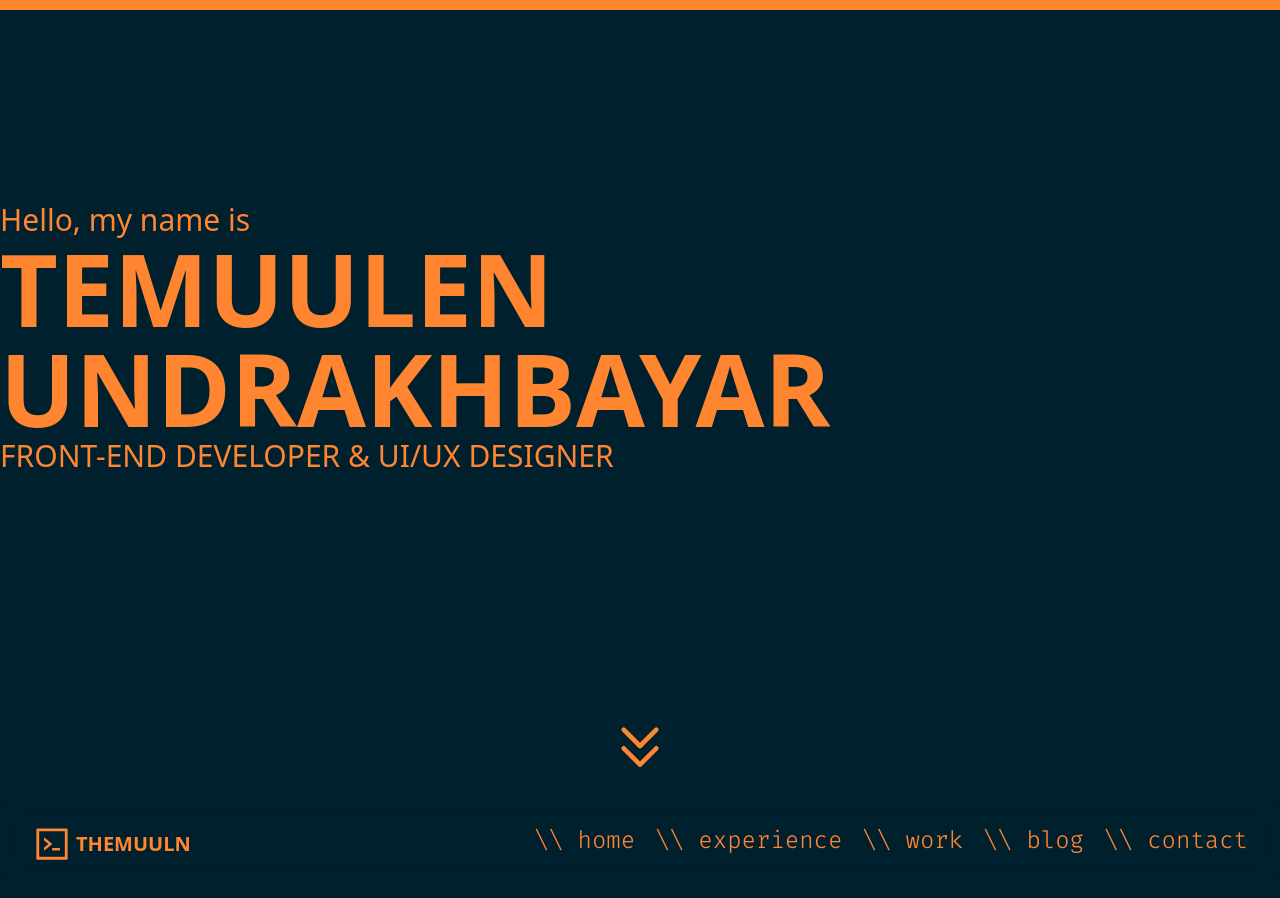
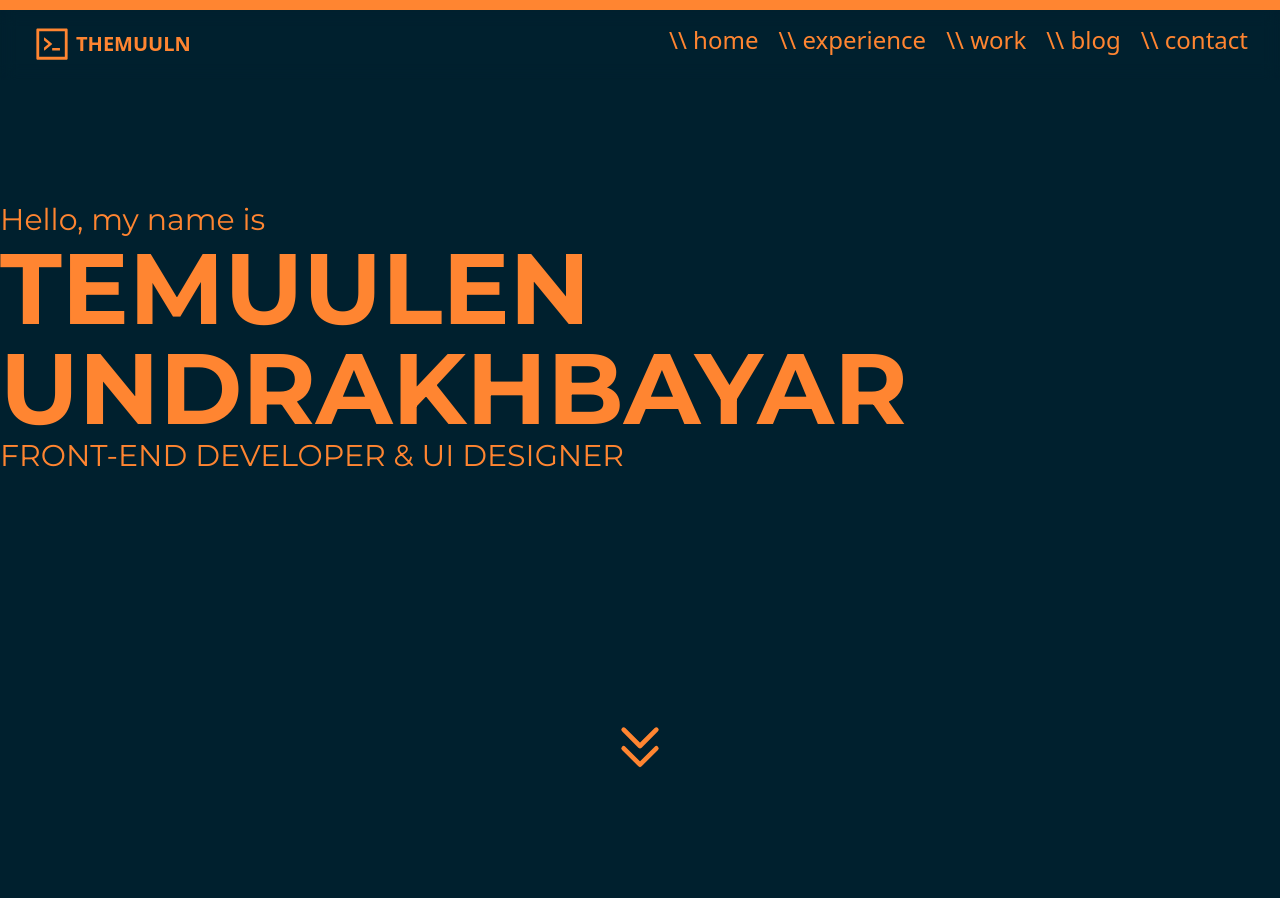
Before and after one commit to themuuln/final-portfolio, a Next.js app: page / in a window 1280 px wide. Shown: the top 898 px of the page. Built offline with nearby package versions, Linux system fonts and the light colour scheme.

Commit message:
husky test

```diff
--- a/app/layout.tsx
+++ b/app/layout.tsx
@@ -1,3 +1,5 @@
+import FooterSection from "@/components/footer/FooterSection";
+import HeaderSection from "@/components/header/HeaderSection";
 import "./globals.css";
 
 export default function RootLayout({
@@ -9,7 +11,9 @@ export default function RootLayout({
     <html lang="en">
       <head />
       <body>
+        <HeaderSection />
         <>{children}</>
+        <FooterSection />
       </body>
     </html>
   );
--- a/app/page.tsx
+++ b/app/page.tsx
@@ -9,9 +9,7 @@ export default function Home() {
     <>
       <ProgressBar />
       <HeroSection />
-      <HeaderSection />
       <MainSection />
-      <FooterSection />
     </>
   );
 }
--- a/components/footer/FooterSection.tsx
+++ b/components/footer/FooterSection.tsx
@@ -1,7 +1,7 @@
 const FooterSection = () => {
   return (
     <>
-      <div className=""></div>
+      <div className="">Footer Section</div>
     </>
   );
 };
--- a/components/header/HeaderLeft.tsx
+++ b/components/header/HeaderLeft.tsx
@@ -1,5 +1,6 @@
 import { IconContext } from "react-icons";
 import { AiOutlineCode } from "react-icons/ai";
+import { motion } from "framer-motion";
 
 type Props = {
   context: String;
@@ -7,12 +8,16 @@ type Props = {
 const HeaderLeft = ({ context }: Props) => {
   return (
     <>
-      <div className="leftSideHeader flex items-center gap-1 text-xl font-bold text-brand_main-500">
+      <motion.div
+        initial={{ x: -200 }}
+        animate={{ x: 0 }}
+        className="leftSideHeader flex items-center gap-1 text-xl font-bold text-brand_main-500"
+      >
         <IconContext.Provider value={{ size: "2em" }}>
           <AiOutlineCode />
         </IconContext.Provider>
         {context}
-      </div>
+      </motion.div>
     </>
   );
 };
--- a/components/header/HeaderSection.tsx
+++ b/components/header/HeaderSection.tsx
@@ -12,7 +12,7 @@ const firacode = Fira_Code({
 const HeaderSection = () => {
   return (
     <>
-      <div className="sticky top-0  h-[80px] w-full  py-6 px-8 backdrop-blur">
+      <div className="fixed top-0  h-[80px] w-full  py-6 px-8 backdrop-blur">
         <div className="flex justify-between">
           <HeaderLeft context={"THEMUULN"} />
           <HeaderRight />
--- a/components/hero/HeroSection.tsx
+++ b/components/hero/HeroSection.tsx
@@ -4,20 +4,25 @@ import ScrollDownAnimation from "./ScrollDownAnimation";
 import Role from "./Role";
 import HeroMyName from "./HeroMyName";
 import HelloGreetings from "./HeroGreetings";
+import { Montserrat } from "@next/font/google";
+
+const montserrat = Montserrat({
+  subsets: ["latin"],
+  weight: ["300", "400", "500", "600", "700", "800", "900"],
+  variable: "--font-montserrat",
+});
 
 function HeroSection() {
   return (
     <>
       <main
-        className={
-          "flex min-h-screen w-screen items-center justify-center bg-brand_bg-500 text-brand_main-500"
-        }
+        className={`${montserrat.className} flex min-h-screen w-screen items-center justify-center bg-brand_bg-500 text-brand_main-500`}
       >
         <motion.div className="container flex h-full flex-col items-center justify-center">
           <div className="textContainer flex select-none flex-col justify-start text-7xl">
             <HelloGreetings greetings={"Hello, my name is"} />
             <HeroMyName myName={"temuulen undrakhbayar"} />
-            <Role role={"Front-end Developer & UI/UX Designer"} />
+            <Role role={"Front-end Developer & UI Designer"} />
           </div>
         </motion.div>
         <ScrollDownAnimation />
--- a/package.json
+++ b/package.json
@@ -6,7 +6,8 @@
     "dev": "next dev",
     "build": "next build",
     "start": "next start",
-    "lint": "next lint"
+    "lint": "next lint",
+    "prepare": "husky install"
   },
   "dependencies": {
     "@headlessui/react": "^1.7.9",
@@ -29,6 +30,7 @@
     "postcss": "^8.4.21",
     "prettier": "^2.8.4",
     "prettier-plugin-tailwindcss": "^0.2.3",
-    "tailwindcss": "^3.2.4"
+    "tailwindcss": "^3.2.4",
+    "husky": "^8.0.0"
   }
 }
```
Also changed, not shown: 2 other files (tests, documents, lock files or other folders).
